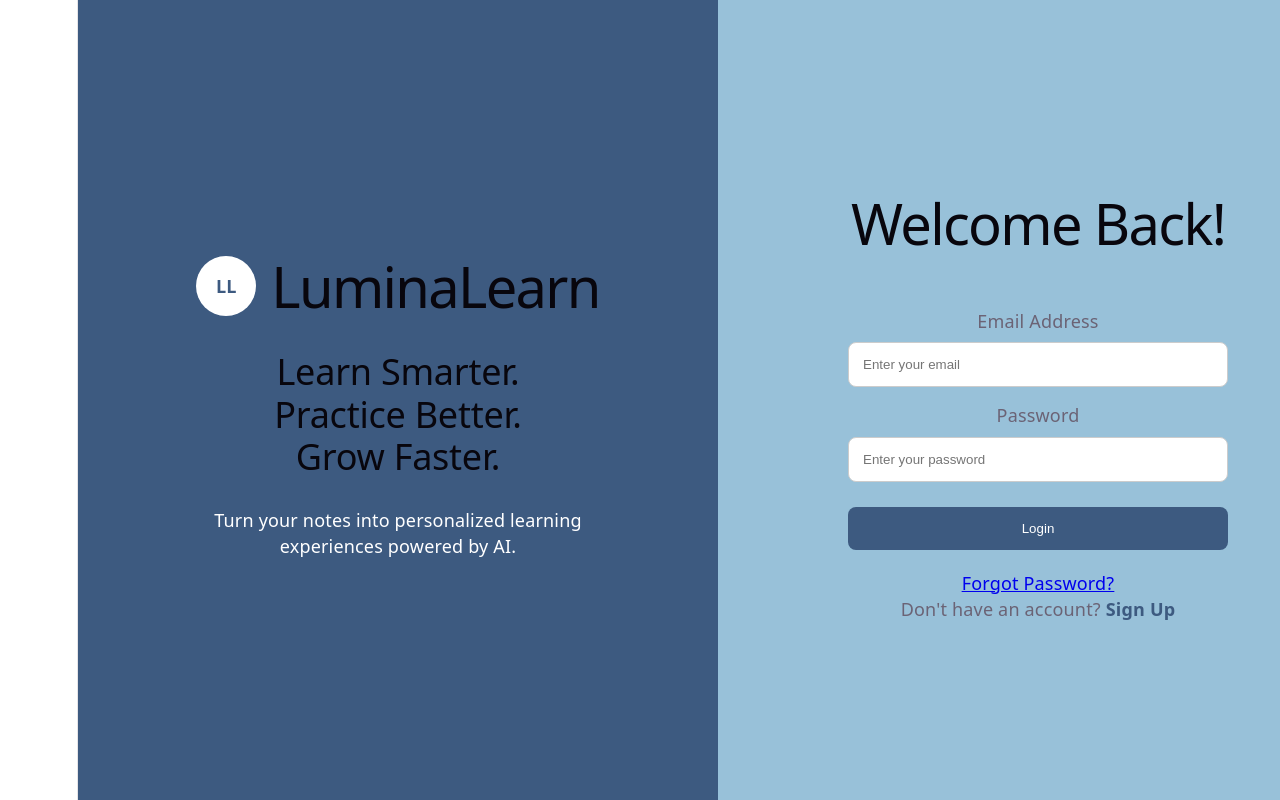
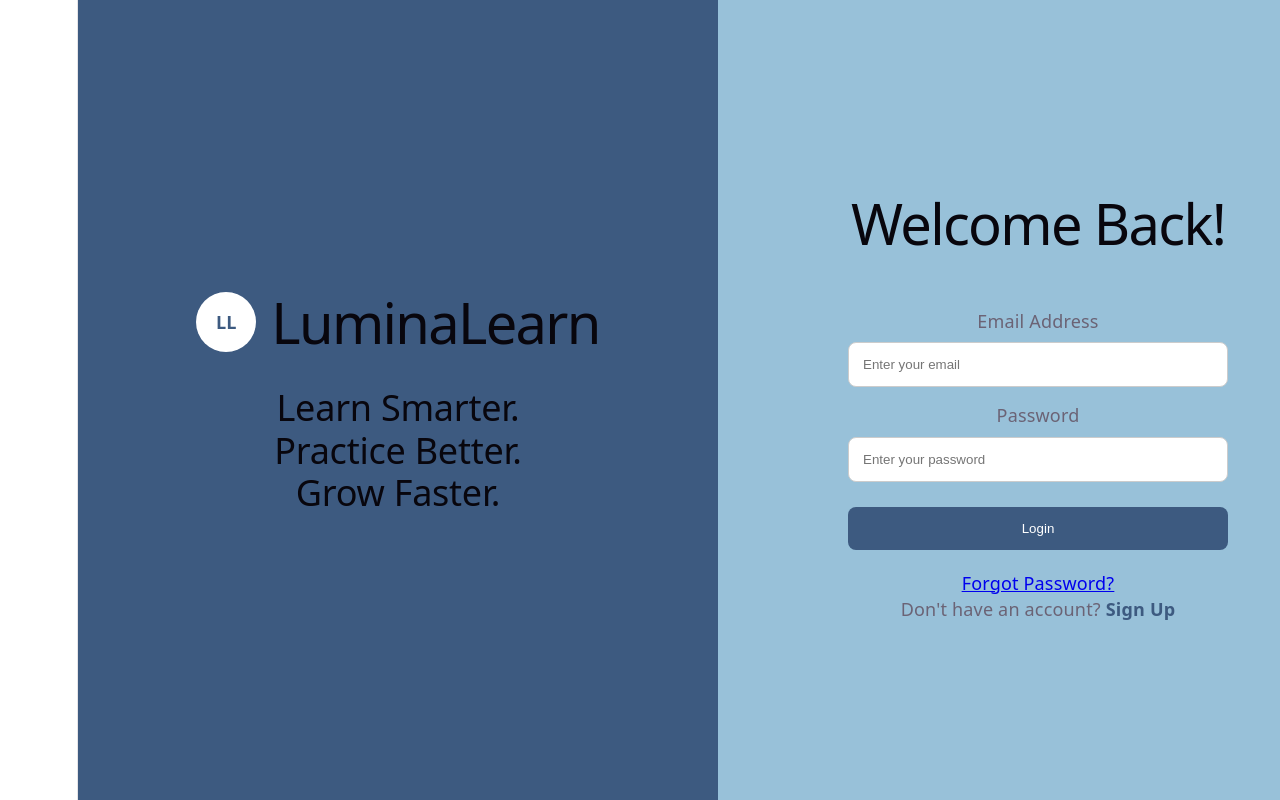
Before and after one commit to Samiksha-1312/LuminaLearn, a React app: page / in a window 1280 px wide. Shown: the top 800 px of the page. Built offline with nearby package versions, Linux system fonts and the light colour scheme; the HTML template or start-up script is replaced by a standard one.

Commit message:
Remove paragraph from BrandingPanel component
Removed the paragraph describing personalized learning experiences.

```diff
--- a/src/components/BrandingPanel.jsx
+++ b/src/components/BrandingPanel.jsx
@@ -22,10 +22,6 @@ function BrandingPanel() {
         Grow Faster.
       </h2>
 
-      <p>
-        Turn your notes into personalized
-        learning experiences powered by AI.
-      </p>
 
     </div>
   );
```
